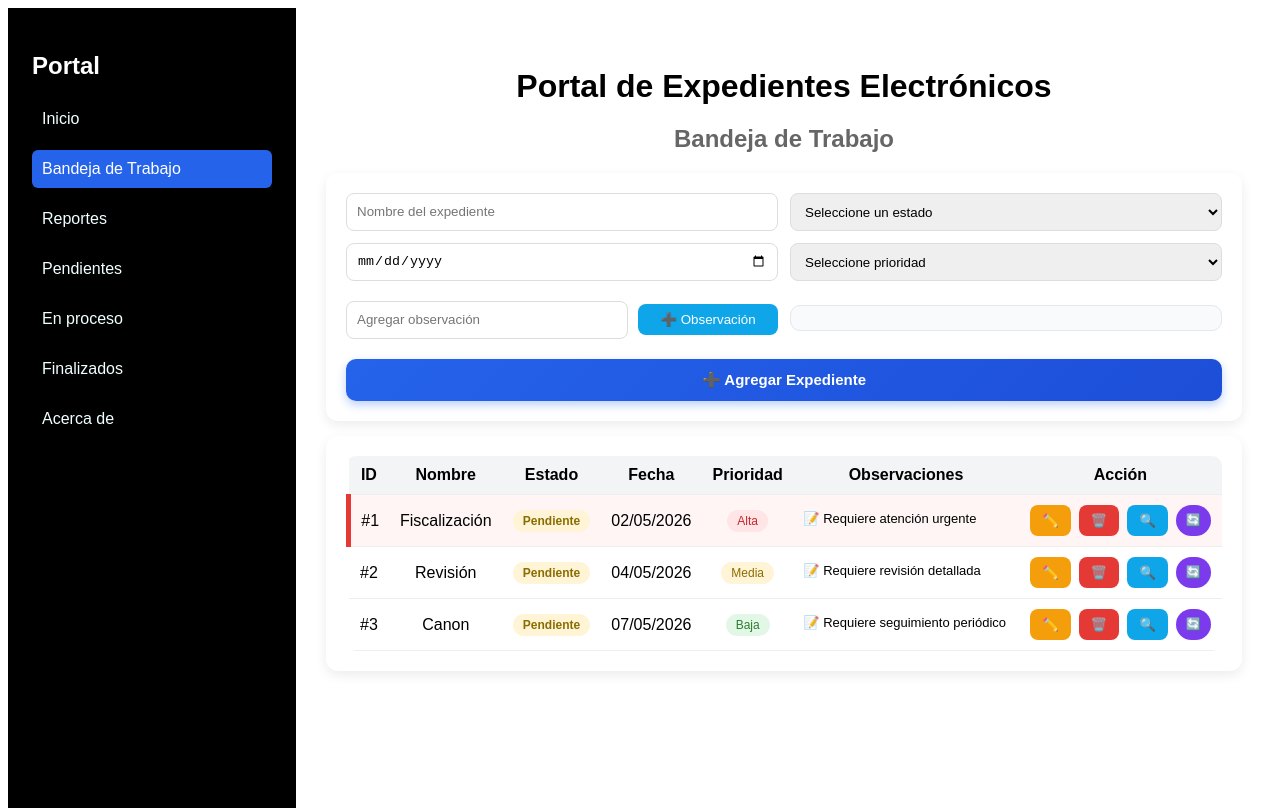
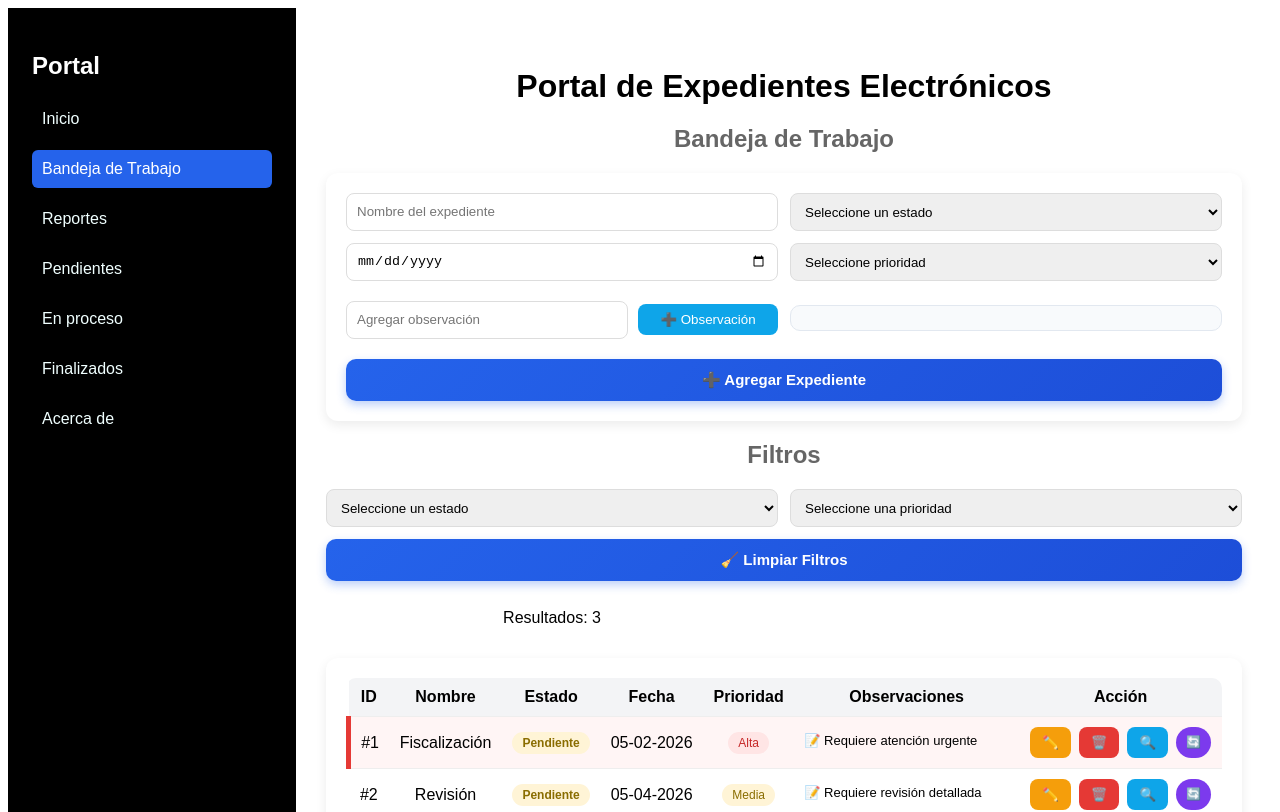
Before and after one commit to Jose-Alarcon-A/portal-expediente, an Angular app: page /bandeja in a window 1280 px wide. Shown: the top 812 px of the page. Built offline with nearby package versions, Linux system fonts and the light colour scheme.

Commit message:
clase 19-05-2026

```diff
--- a/src/app/bandeja/bandeja.html
+++ b/src/app/bandeja/bandeja.html
@@ -48,6 +48,42 @@
     </div>
   </div>
 
+  <div>
+    <h2>Filtros</h2>
+    <div class="formulario-grid">
+      <select [(ngModel)]="filtroEstado">
+        <option value="">Seleccione un estado</option>
+        <option value="Pendiente">Pendiente</option>
+        <option value="En proceso">En proceso</option>
+        <option value="Finalizado">Finalizado</option>
+      </select>
+
+      <select [(ngModel)]="filtroPrioridad">
+        <option value="">Seleccione una prioridad</option>
+        <option value="baja">Baja</option>
+        <option value="media">Media</option>
+        <option value="alta">Alta</option>
+      </select>
+
+      <button class="boton primary" (click)="limpiarFiltros()">
+        🧹 Limpiar Filtros
+      </button>
+
+      <p> Resultados: {{ obtenerExpedientesFiltrados().length }}</p>
+
+    </div>
+  </div>
+
+  @if(expedientes.length === 0) {
+    <div class="mensaje-vacio">
+      📂 No hay expedientes registrados.
+    </div>
+  } @else if(obtenerExpedientesFiltrados().length === 0) {
+    <div class="mensaje-vacio">
+      🔍 No existen expedientes que coincidan con los filtros aplicados.
+    </div>
+  } @else {
+
     <div class="card tabla-wrapper">
       <table class="tabla">
         <thead>
@@ -63,7 +99,7 @@
         </thead>
 
         <tbody>
-        @for (expediente of expedientes; track expediente.id) {
+          @for (expediente of obtenerExpedientesFiltrados(); track expediente.id) {
 
             <tr [class.fila-alta]="expediente.prioridad.toLowerCase() === 'alta'">
               <td>#{{ expediente.id }}</td>
@@ -75,18 +111,22 @@
                   {{ expediente.estado }}
                 </span>
               </td>
-            <td>{{ expediente.fechaCreacion }}</td>
+              <td>{{ expediente.fechaCreacion | date:'dd-MM-yyyy' }}</td>
               <td>
                 <span class="prioridad {{ expediente.prioridad.toLowerCase() }}">
                   {{ expediente.prioridad }}
                 </span>
               </td>
               <td class="observaciones">
-              @for(observacion of expediente.observaciones;
-                track observacion){
+                @if (expediente.observaciones.length > 0)
+                {
+                  @for(observacion of expediente.observaciones; track observacion){
                     <div>
                       📝 {{ observacion }}
                     </div>
+                  }
+                } @else {
+                  <span class="sin-observaciones">Sin observaciones</span>
                 }
               </td>
               <td class="acciones">
@@ -113,4 +153,5 @@
         </tbody>
       </table>
     </div>
+  }
 </div>
--- a/src/app/bandeja/bandeja.ts
+++ b/src/app/bandeja/bandeja.ts
@@ -8,7 +8,7 @@ import { DatePipe } from '@angular/common';
 
 @Component({
   selector: 'app-bandeja',
-  imports: [FormsModule, RouterLink],
+  imports: [FormsModule, RouterLink, DatePipe],
   templateUrl: './bandeja.html',
   styleUrl: './bandeja.css',
 })
@@ -16,13 +16,17 @@ export class Bandeja implements OnInit{
   expedientes: Expediente[] = [];
   nuevaObservacion = '';
 
+  filtroEstado = '';
+  filtroPrioridad = '';
+
   nuevoExpediente: Expediente = {
     id: 0,
     nombre: '',
     estado: '',
     fechaCreacion: '',
     prioridad: '',
-    observaciones: []
+    observaciones: [],
+    historial: []
   }
 
   constructor(private ExpedienteService: ExpedienteService) {}
@@ -59,7 +63,8 @@ export class Bandeja implements OnInit{
       estado: this.nuevoExpediente.estado,
       fechaCreacion: this.nuevoExpediente.fechaCreacion,
       prioridad: this.nuevoExpediente.prioridad,
-      observaciones: this.nuevoExpediente.observaciones
+      observaciones: this.nuevoExpediente.observaciones,
+      historial: this.nuevoExpediente.historial
     };
 
     this.ExpedienteService.agregarExpediente(expediente);
@@ -87,7 +92,8 @@ export class Bandeja implements OnInit{
       estado: '',
       fechaCreacion: '',
       prioridad: '',
-      observaciones: []
+      observaciones: [],
+      historial: []
     }
   };
 
@@ -106,8 +112,23 @@ export class Bandeja implements OnInit{
       expediente.estado = 'Pendiente';
     }*/
 
+    this.ExpedienteService.agregarHistorial(expediente, `El expediente "${expediente.nombre}" cambió al estado "${expediente.estado}" el ${new Date().toLocaleString()}`);
+
     this.ExpedienteService.guardarExpedientes(this.expedientes);
     this.cargarExpedientes();
+
   }
-
+  obtenerExpedientesFiltrados()
+  {
+    return this.expedientes.filter(expediente => {
+      const cumpleEstado = !this.filtroEstado || expediente.estado === this.filtroEstado;
+      const cumplePrioridad = !this.filtroPrioridad || expediente.prioridad === this.filtroPrioridad;
+      return cumpleEstado && cumplePrioridad;
+    });
+  }
+  limpiarFiltros()
+  {
+    this.filtroEstado = '';
+    this.filtroPrioridad = '';
+  }
 }
--- a/src/app/pages/detalle-expediente/detalle-expediente.html
+++ b/src/app/pages/detalle-expediente/detalle-expediente.html
@@ -2,12 +2,13 @@
   <h1>Detalle de expediente</h1>
 
   @if(expediente){
+
     <div class = "card">
       <p><strong>ID:</strong>{{expediente.id}}</p>
       <p><strong>Nombre:</strong>{{expediente.nombre}}</p>
       <p><strong>Estado:</strong>{{expediente.estado}}</p>
       <p><strong>Prioridad:</strong>{{expediente.prioridad}}</p>
-      <p><strong>Fecha Creación:</strong>{{expediente.fechaCreacion}}</p>
+      <p><strong>Fecha Creación:</strong>{{expediente.fechaCreacion | date:'dd-MM-yyyy'}}</p>
 
       <div class="detalle-observaciones">
         <strong>Observaciones:</strong>
@@ -25,6 +26,24 @@
           <p>Sin observaciones</p>
         }
       </div>
+
+      <div class="detalle-historial">
+        <strong>Historial de cambios:</strong>
+        @if(expediente.historial.length > 0){
+          <ul>
+            @for(historial of expediente.historial;
+              track historial){
+              <li>
+                📜 {{ historial }}
+              </li>
+            }
+          </ul>
+        } @else
+        {
+          <p>Sin historial de cambios</p>
+        }
+      </div>
+
     </div>
   }
   @else {
--- a/src/app/pages/detalle-expediente/detalle-expediente.ts
+++ b/src/app/pages/detalle-expediente/detalle-expediente.ts
@@ -2,10 +2,11 @@ import { Component, OnInit } from '@angular/core';
 import { ActivatedRoute } from '@angular/router';
 import { Expediente } from '../../../models/expediente';
 import { ExpedienteService } from '../../services/expediente';
+import { DatePipe } from '@angular/common';
 
 @Component({
   selector: 'app-detalle-expediente',
-  imports: [],
+  imports: [DatePipe],
   templateUrl: './detalle-expediente.html',
   styleUrl: './detalle-expediente.css',
 })
--- a/src/app/pages/estado-expedientes/estado-expedientes.html
+++ b/src/app/pages/estado-expedientes/estado-expedientes.html
@@ -13,14 +13,14 @@
           <th>ID</th>
           <th>Nombre</th>
           <th>Estado</th>
+          <TH>Fecha de Creación</TH>
           <th>Prioridad</th>
         </tr>
       </thead>
 
       <tbody>
 
-        @for(expediente of expedientes;
-          track expediente.id){
+        @for(expediente of expedientes; track expediente.id){
 
           <tr [class.fila-alta]=" expediente.prioridad.toLowerCase() === 'alta'">
 
@@ -31,6 +31,7 @@
                 {{ expediente.estado }}
               </span>
             </td>
+            <td> {{expediente.fechaCreacion | date:'dd-MM-yyyy'}} </td>
             <td>
               <span class="prioridad">
                 {{ expediente.prioridad }}
--- a/src/app/pages/estado-expedientes/estado-expedientes.ts
+++ b/src/app/pages/estado-expedientes/estado-expedientes.ts
@@ -2,10 +2,11 @@ import { Component, OnInit } from '@angular/core';
 import { ActivatedRoute, RouterLink } from '@angular/router';
 import { Expediente } from '../../../models/expediente';
 import { ExpedienteService } from '../../services/expediente';
+import { DatePipe } from '@angular/common';
 
 @Component({
   selector: 'app-estado-expedientes',
-  imports: [],
+  imports: [DatePipe],
   templateUrl: './estado-expedientes.html',
   styleUrl: './estado-expedientes.css',
 })
--- a/src/app/services/expediente.ts
+++ b/src/app/services/expediente.ts
@@ -26,7 +26,8 @@ export class ExpedienteService
       estado: 'Pendiente',
       fechaCreacion: '02/05/2026',
       prioridad: 'Alta',
-      observaciones: ['Requiere atención urgente']
+      observaciones: ['Requiere atención urgente'],
+      historial:[]
     },
     {
       id: 2,
@@ -34,7 +35,8 @@ export class ExpedienteService
       estado: 'Pendiente',
       fechaCreacion: '04/05/2026',
       prioridad: 'Media',
-      observaciones: ['Requiere revisión detallada']
+      observaciones: ['Requiere revisión detallada'],
+      historial:[]
     },
     {
       id: 3,
@@ -42,7 +44,8 @@ export class ExpedienteService
       estado: 'Pendiente',
       fechaCreacion: '07/05/2026',
       prioridad: 'Baja',
-      observaciones: ['Requiere seguimiento periódico']
+      observaciones: ['Requiere seguimiento periódico'],
+      historial:[]
     }];
 
     this.guardarExpedientes(expeditesIniciales);
@@ -107,4 +110,12 @@ export class ExpedienteService
     );
   }
 
+  agregarHistorial(expediente: Expediente, historial: string): void
+  {
+    if(!historial.trim()){
+      return;
+    }
+    expediente.historial.push(historial);
+  }
+
 }
--- a/src/models/expediente.ts
+++ b/src/models/expediente.ts
@@ -5,4 +5,5 @@ export interface Expediente {
   fechaCreacion: string;
   prioridad: string;
   observaciones: string[];
+  historial: string[];
 }
```
Lines whose indentation alone changed are shown as unchanged.
